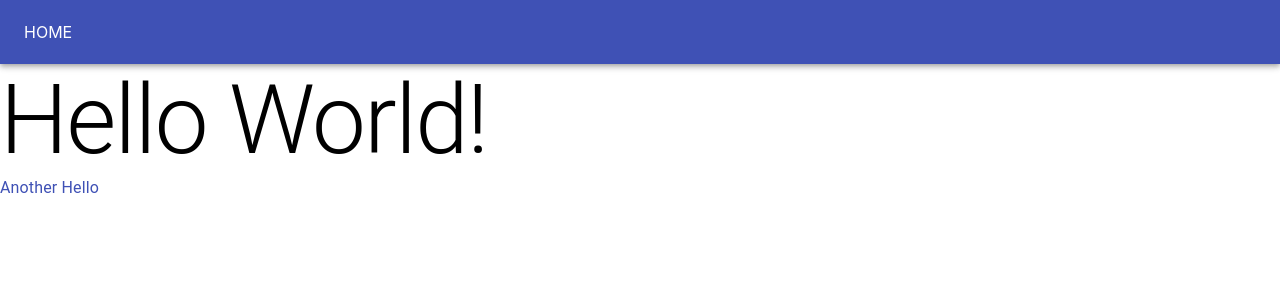
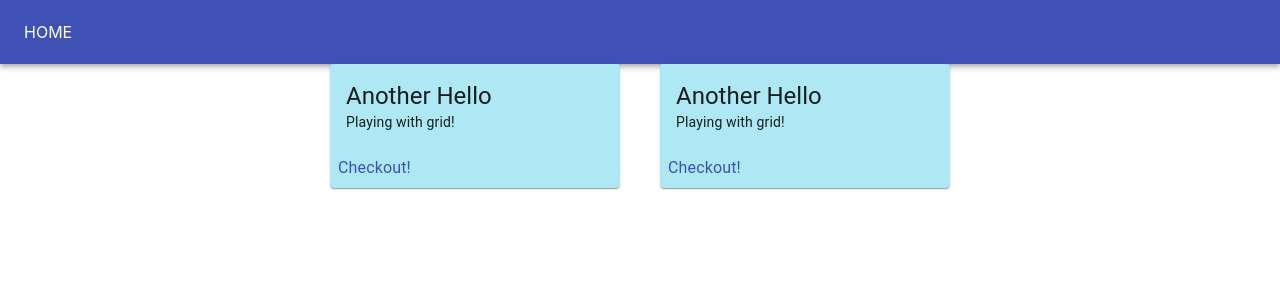
Before and after one commit to Oozaku/hello-react, a React (Create React App) app: page / in a window 1280 px wide. Shown: the top 300 px of the page. Built offline with nearby package versions, Linux system fonts and the light colour scheme.

Commit message:
add simple cards

```diff
--- a/src/components/NewCard.js
+++ b/src/components/NewCard.js
@@ -0,0 +1,45 @@
+import React from 'react';
+import { makeStyles } from '@material-ui/core/styles';
+import Card from '@material-ui/core/Card';
+import CardActions from '@material-ui/core/CardActions';
+import CardContent from '@material-ui/core/CardContent';
+import Typography from '@material-ui/core/Typography';
+import Link from '@material-ui/core/Link';
+
+const useStyles = makeStyles({
+  root: {
+    minWidth: 275,
+    backgroundColor: '#ade8f4'
+  },
+  title: {
+    fontSize: 14,
+  },
+  pos: {
+    marginBottom: 12,
+  },
+});
+
+function NewCard() {
+  const classes = useStyles();
+
+  return (
+    <Card className={classes.root}>
+      <CardContent>
+        <Typography variant="h5" component="h2">
+          Another Hello
+        </Typography>
+
+        <Typography variant="body2" component="p">
+          Playing with grid!
+        </Typography>
+      </CardContent>
+      <CardActions>
+        <Link href='/anotherhello'>
+          <Typography color='primary'>Checkout!</Typography>
+        </Link>
+      </CardActions>
+    </Card>
+  );
+}
+
+export default NewCard;
--- a/src/pages/AnotherHello.js
+++ b/src/pages/AnotherHello.js
@@ -1,8 +1,6 @@
 import React from 'react';
-import {Link} from 'react-router-dom';
 import TopPanel from '../components/TopPanel'
 import '../App.css';
-import Header from '../components/Header'
 import { Typography } from '@material-ui/core';
 import Grid from '@material-ui/core/Grid';
 
--- a/src/pages/Home.js
+++ b/src/pages/Home.js
@@ -1,19 +1,21 @@
 import React from 'react';
-import Link from '@material-ui/core/Link';
-import Typography from '@material-ui/core/Typography';
-import logo from '../logo.svg';
 import '../App.css';
-import Header from '../components/Header';
+import Grid from '@material-ui/core/Grid';
 import TopPanel from '../components/TopPanel'
+import NewCard from '../components/NewCard';
 
 function Home () {
   return (
     <div>
       <TopPanel />
-      <Typography variant='h1'>Hello World!</Typography>
-      <Link href='/anotherhello'>
-        <Typography  color='primary'>Another Hello</Typography>
-      </Link>
+      <Grid container spacing={5} justify='center'>
+        <Grid item xs={12} sm={3} >
+          <NewCard />
+        </Grid>
+        <Grid item xs={12} sm={3} >
+          <NewCard />
+        </Grid>
+      </Grid>
     </div>
   );
 }
```
